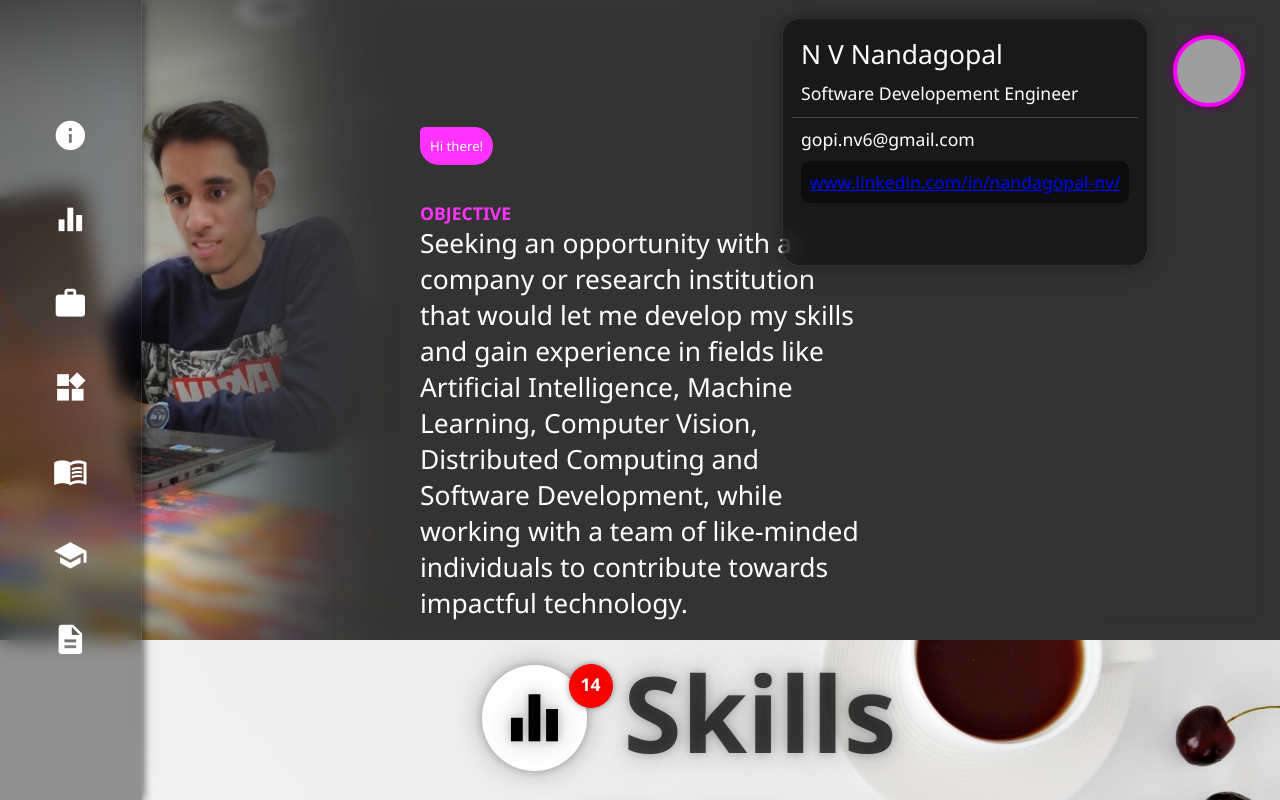
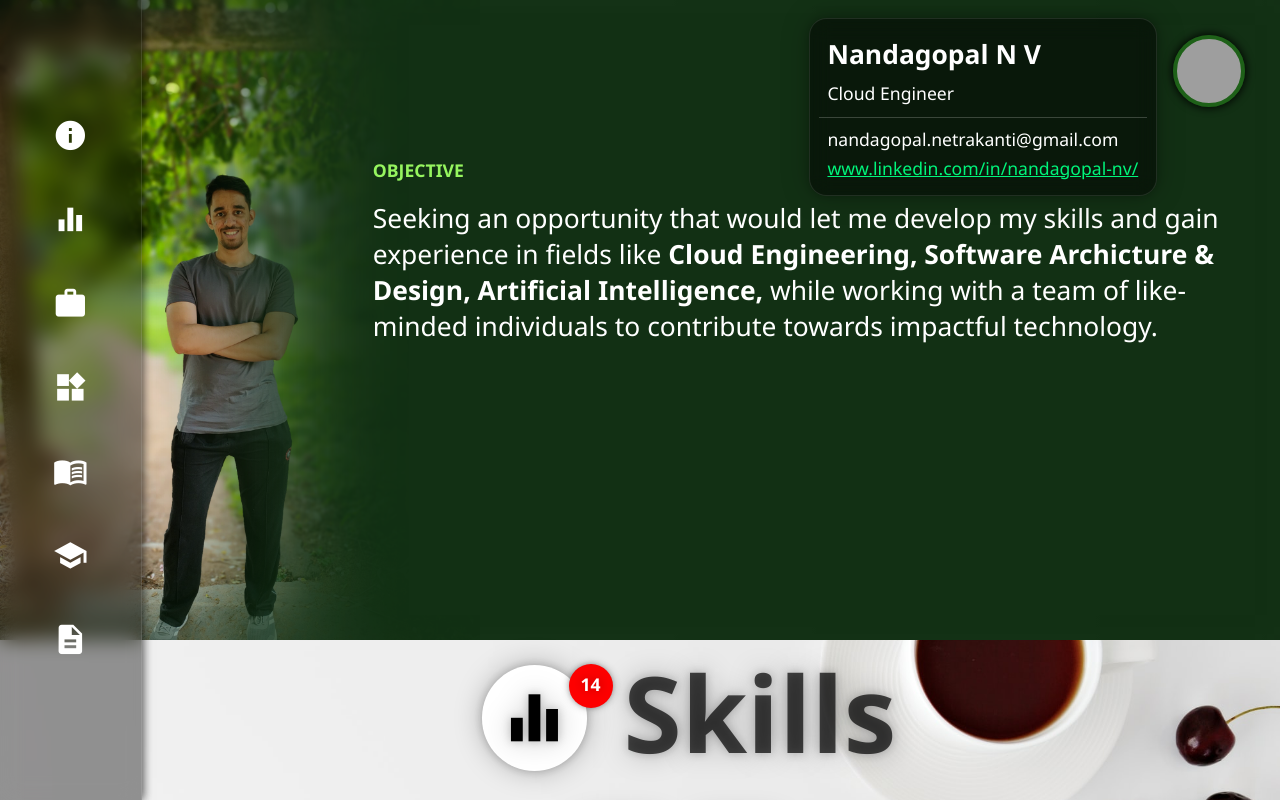
Before and after one commit to nandagopal-nv/nandagopal-nv.github.io, a plain HTML site: page index.html in a window 1280 px wide. Shown: the top 800 px of the page. Drawn offline with Linux system fonts and the light colour scheme; grey boxes are pictures that could not be loaded.

Commit message:
2024 Fall updates

```diff
--- a/index.html
+++ b/index.html
@@ -39,9 +39,9 @@
 			/*background-repeat: no-repeat;*/
 			/*background-color: rgb(200,200,200);*/
 			background: linear-gradient(to right, rgba(0,0,0,0) 20%,
-              rgba(100,100,100,1)), url(blurred-bg2.jpg);
-
-  			box-shadow: inset -80vw 0 10vw 0 #333;
+              rgba(100,100,100,1)), url(photo.jfif);
+
+  			box-shadow: inset -80vw 0 10vw 0 #123014;
   			background-repeat: no-repeat;
   			background-position: left;
 			background-size: contain;
@@ -52,8 +52,8 @@
 			height: 5vw;
 			width: 5vw;
 			border-radius: 10vw;
-			border: 4px solid rgba(255,0,255,1);
-			box-shadow: 0 0px 10px rgba(255,0,255,0.5), 0 0px 10px rgba(0,0,0,0.8);
+			border: 4px solid rgb(30, 97, 24);
+			box-shadow: 0 0px 10px rgba(0, 0, 0, 0.5), 0 0px 10px rgba(0,0,0,0.8);
 			background-image: url("DP2.jpeg");
 			background-size: cover;
 			position: fixed;
@@ -87,8 +87,8 @@
 		}
 		.message
 		{
-			background-color: rgb(255,50,255);
-			color: white;
+			background-color: rgb(146, 252, 120);
+			color: rgb(0, 0, 0);
 			border-radius: 20px;
 			padding: 10px;
 			border-top-left-radius: 5px;
@@ -454,7 +454,7 @@
 			border-radius: 10px;
 			/*border-left: 2vh solid rgba(0,0,0,0.3);*/
 			/*margin: 10%;*/
-			padding: 0.5rem;
+			padding: 1rem;
 			box-shadow: 0 0px 28px rgba(0,0,0,0.25), 0 0px 10px rgba(0,0,0,0.22);
 			/*//blur*/
 			background-color: rgba(0,0,0,0.3);
@@ -529,7 +529,7 @@
 		.experience .desc
 		{
 			grid-area: desc;
-			font-size: 0.8rem;
+			font-size: 1rem;
 		}
 		.project
 		{
@@ -588,7 +588,7 @@
 			margin: 1vh;
 			/*border: 2px solid red;*/
 			width: 100%;
-			height: 10rem;
+			/* height: 10rem; */
 			display: inline-grid;
 			box-shadow: 0 0px 28px rgba(0,0,0,0.25), 0 0px 10px rgba(0,0,0,0.22);
 			overflow: hidden;
@@ -644,7 +644,7 @@
 		{
 			display: block;
 			float: left;
-			font-size: 0.8rem;
+			font-size: 1rem;
 			padding: 0.25rem;
 		}
 		.project-cover
@@ -858,7 +858,7 @@
 		{
 			margin: 1rem;
 			position: fixed;
-			right: 6.5rem;
+			right: 6rem;
 			top: 0rem;
 			border-radius: 1rem;
 			padding: 0.5rem;
@@ -881,19 +881,22 @@
 		.aboutme
 		{
 			/*display: inline-block;*/
-			width: 25rem;
-			margin: auto;
-			margin-top: 5rem;
+			/* width: 25rem; */
+			max-width: 70%;
+			/* margin: auto; */
+			margin-left: 25%;
+			margin-top: 7rem;
 			/*border: 2px solid red;*/
-			padding: 2rem;
+			padding: 0rem 0rem 2rem 3rem;
 			color: white;
 			font-size: 1.5rem;
 			font-weight: lighter;
 		}
 		.aboutmeheading
 		{
-			color: rgb(255,50,255);
+			color: rgb(150, 245, 95);
 			font-size: 1rem;
+			padding: 2rem 0 1rem 0;
 			font-weight: bold;
 		}
 	</style>
@@ -903,25 +906,23 @@
 		<div class="card">
 			<div class="title">
 				<div style="display: inline-block; vertical-align: top; margin: 0rem;">
-					<span style="font-size:1.5rem;"> N V Nandagopal
+					<span style="font-size:1.5rem;"> <b>Nandagopal N V</b>
 					</span>
 					<br>
-					<span style="font-size: 1rem;">Software Developement Engineer</span>
+					<span style="font-size: 1rem;">Cloud Engineer</span>
 					<br>
 				</div>
 			</div>
 			<div class="contactdetails">
-				<div style="margin-bottom: 0.8rem; font-size: 1rem;">gopi.nv6@gmail.com</div>
-				<a href="https://www.linkedin.com/in/nandagopal-nv/" style="padding: 0.5rem 0.5rem; border-radius: 0.5rem;  background-color: rgba(0,0,0,0.5); font-size: 1rem;">www.linkedin.com/in/nandagopal-nv/</a>
+				<div style="margin-bottom: 0rem; font-size: 1rem;">nandagopal.netrakanti@gmail.com</div>
+				<a href="https://www.linkedin.com/in/nandagopal-nv/" style="font-size: 1rem; color: #00f57b;">www.linkedin.com/in/nandagopal-nv/</a>
 			</div>
 		</div>
 		<div class="thumb" onclick="toggleCard();" onmouseenter ="toggleCard(1);" onmouseleave ="toggleCard(-1);">
 		</div>
 		<div class="aboutme">
-			<div class="message">Hi there!</div>
-			<br><br>
 			<div class="aboutmeheading">OBJECTIVE</div>
-		Seeking an opportunity with a company or research institution that would let me develop my skills and gain experience in fields like Artificial Intelligence, Machine Learning, Computer Vision, Distributed Computing and Software Development, while working with a team of like-minded individuals to contribute towards impactful technology. </div>
+			Seeking an opportunity that would let me develop my skills and gain experience in fields like <b>Cloud Engineering, Software Archicture & Design, Artificial Intelligence,</b> while working with a team of like-minded individuals to contribute towards impactful technology. </div>
 		<div class="summarycontainer" style="filter: blur(0px); display: none;">
 			<div class="summaryheading">
 				<i class="material-icons">equalizer</i>
@@ -959,7 +960,7 @@
 	</div>
 	<div class="navbar">
 		<div style="position: relative; top: 50%; transform: translateY(-50%); ">
-			<div class="navbaritem" id="about" onclick="function(){document.querySelector('#aboutsection').scrollIntoView({behavior : 'smooth'});}">
+			<div class="navbaritem" id="about" onclick="(function(){document.querySelector('body').scrollIntoView({behavior : 'smooth'});})();return false;">
 				<div>
 					<i class="material-icons">info</i>
 				</div>
@@ -1687,13 +1688,13 @@ I am responsible for the development of the complete stack required for creating
 			card = document.querySelector(".card");
 			if(cardOpen==true)
 			{
-				card.style.height = "0";
+				card.style.height = "8rem";
 				card.style.opacity = "0";
 				cardOpen = false;
 			}
 			else
 			{
-				card.style.height = "13rem";
+				card.style.height = "9rem";
 				card.style.opacity = "1";
 				cardOpen = true;
 			}
```
Also changed, not shown: photo.jfif (added).
